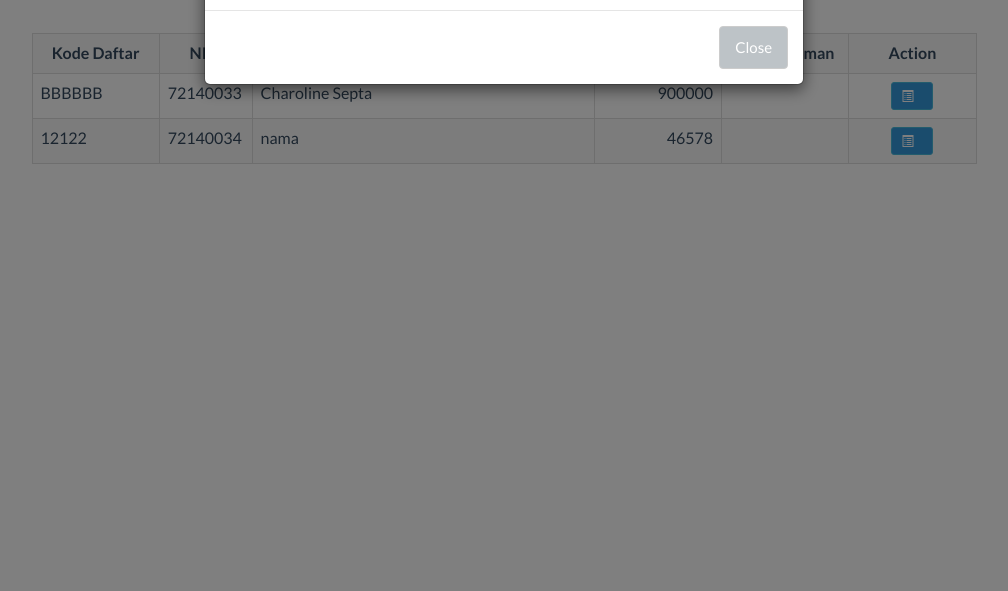
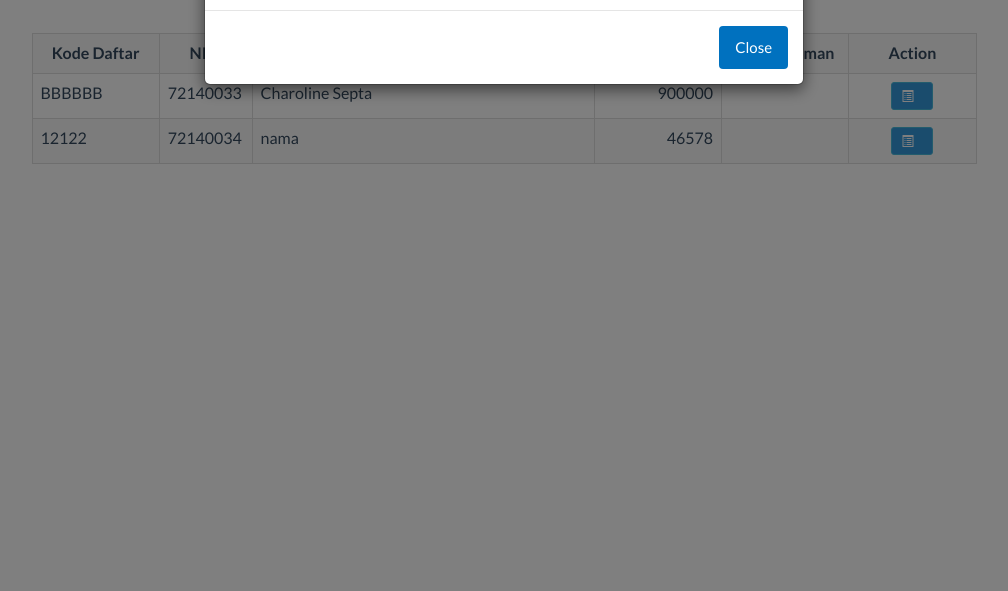
Before and after one commit to aamesaa/beasiswa, a PHP site: page /user_admin/Cicilan.php in a window 1280 px wide, after a click that opens the changed part. Shown: the part 209-800 px from the top of the page, without its empty margins (136-1144 px from the left). Run offline with PHP 8.4, Linux system fonts and the light colour scheme; data comes from the database, SQL or seed files in the repository; data that the repository does not hold is empty; some libraries are stand-ins or nearby versions.

Commit message:
Finisihing detail cicilan on Modal

```diff
--- a/user_admin/Cicilan.php
+++ b/user_admin/Cicilan.php
@@ -104,7 +104,6 @@ $getDataPinjaman=mysqli_query($koneksi,$q);// ambil data pendaftar yang pinjaman
                               <td class="text-center">
 
                                     <button type="button" class="btn btn-info btn-xs" data-toggle="modal" data-target="#myModal'.$rowPjm['kd_daftar'].'"><span class="	glyphicon glyphicon-list-alt"></span></button>
-
                                     <!-- Modal -->
                                     <div id="myModal'.$rowPjm['kd_daftar'].'" class="modal fade" role="dialog">
                                       <div class="modal-dialog">
@@ -119,7 +118,7 @@ $getDataPinjaman=mysqli_query($koneksi,$q);// ambil data pendaftar yang pinjaman
                                            '.getDetailCicilan($rowPjm['kd_daftar'] ).'\
                                           </div>
                                           <div class="modal-footer">
-                                            <button type="button" class="btn btn-default" data-dismiss="modal">Close</button>
+                                            <button type="button" class="btn btn-primary" data-dismiss="modal">Close</button>
                                           </div>
                                         </div>
 
--- a/user_admin/detail_cicilan_coba.php
+++ b/user_admin/detail_cicilan_coba.php
@@ -21,11 +21,8 @@ function getDetailCicilan ($kd_dftr){
             <td>'.$row['tgl_bayar'].'</td>
             <td style="text-align:right;">'.$row['nominal_bayar'].'</td>
         </tr>
-
         ';
-
     }
-
     $table='
     <table>
         <tr>
```
